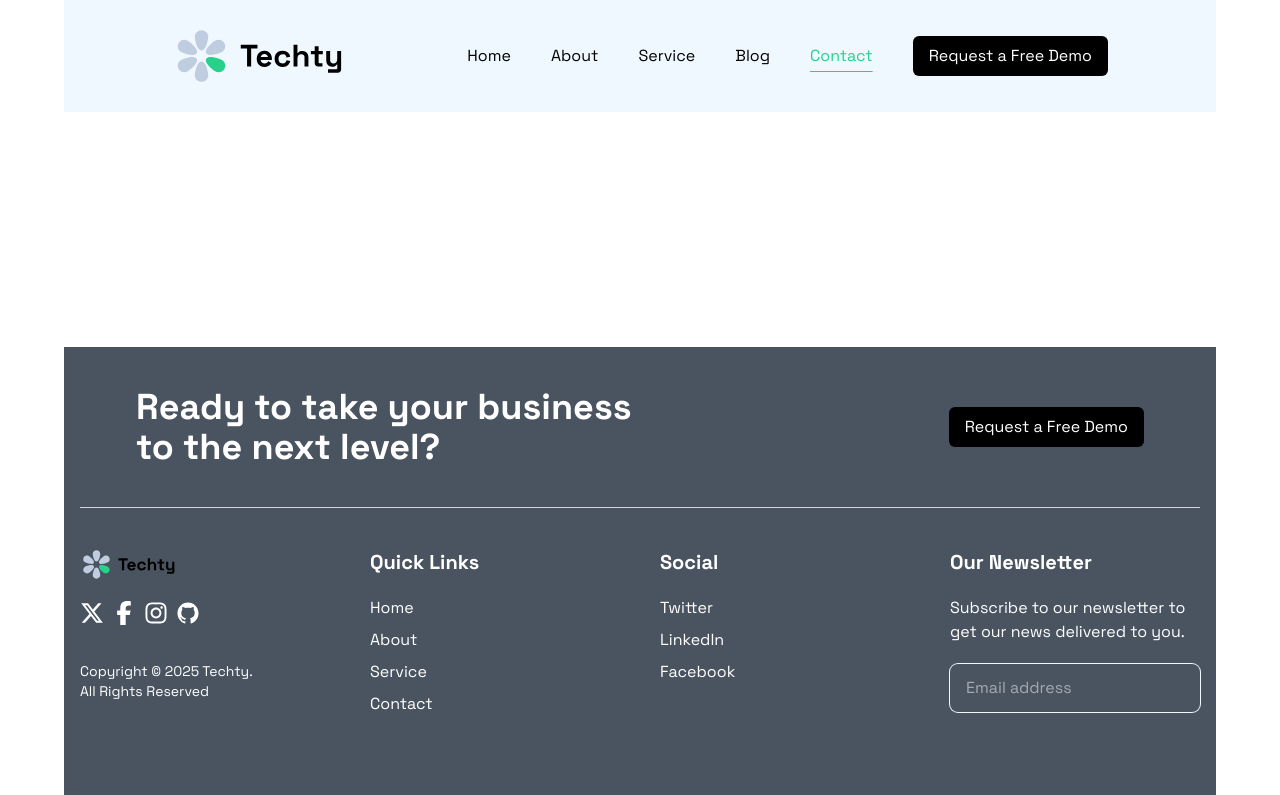
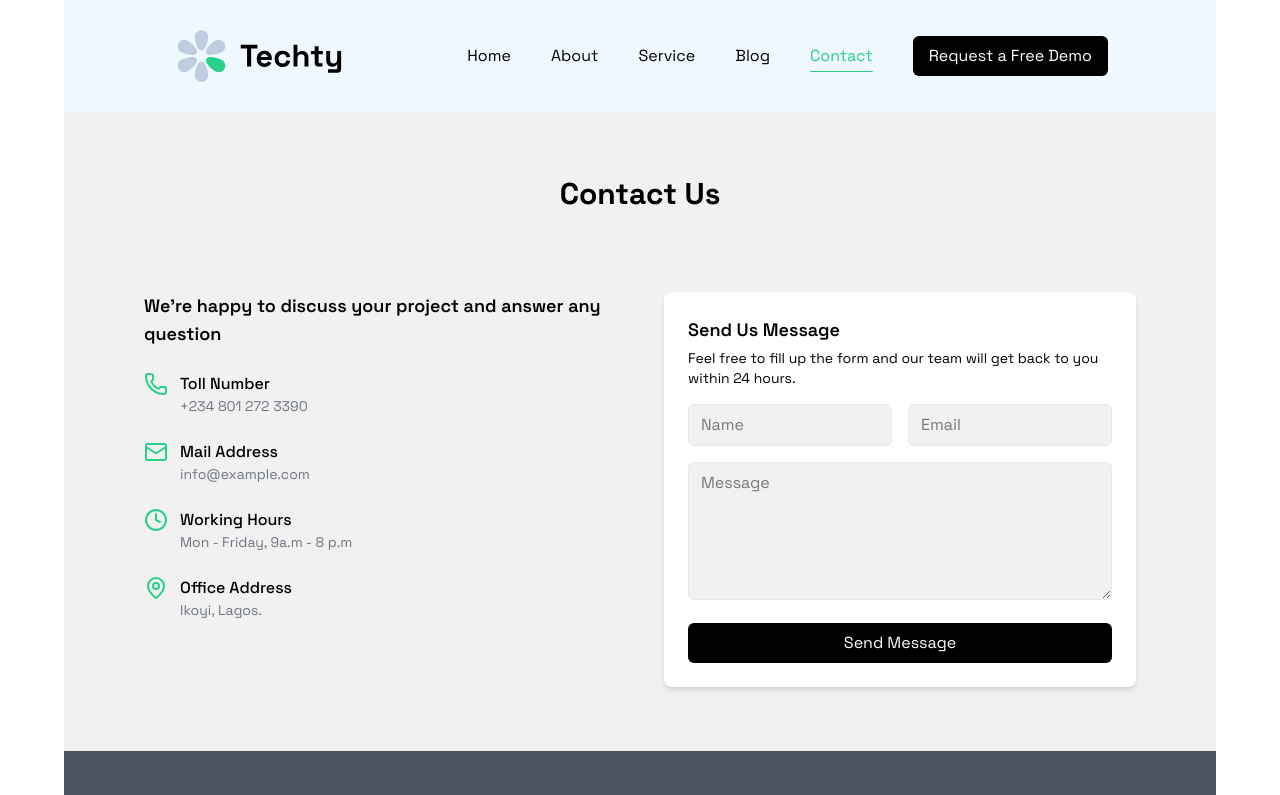
Before and after one commit to Donrealex/Techty, a React (Vite) app: page /contact in a window 1280 px wide. Shown: the top 795 px of the page. Built offline with nearby package versions, Linux system fonts and the light colour scheme.

Commit message:
All page ready just few touch needed in some area

```diff
--- /dev/null
+++ b/src/components/ContactHero.jsx
@@ -0,0 +1,97 @@
+import { Clock, Mail, MapPin, Phone } from 'lucide-react';
+import React from 'react'
+import Button from './Button';
+
+const ContactHero = () => {
+     const printMsg = () => {};
+  return (
+    <section className="container bg-[#F1F1F1] font-space py-16 px-6 md:px-20">
+      {/* Heading */}
+      <div className="text-center mb-12">
+        <h2 className="text-3xl font-bold">Contact Us</h2>
+        <p className="text-[#F1F1F1] mt-2">
+          We’re constantly pushing the boundaries of what’s possible and seeking
+          new ways to improve our services.
+        </p>
+      </div>
+
+      {/* Main Content */}
+      <div className="grid md:grid-cols-2 gap-12 items-start">
+        <div>
+          <h3 className="text-lg font-semibold mb-6">
+            We’re happy to discuss your project and answer any question
+          </h3>
+          {/* contact information */}
+          <div className="space-y-6">
+            <div className="flex flex-col-2 items-start gap-3">
+              <Phone className="w-6 h-6 text-[#28D08A]" />
+              <div>
+                <p className="font-medium">Toll Number</p>
+                <p className="text-[#6F7681] text-sm">+234 801 272 3390</p>
+              </div>
+            </div>
+            <div className="flex items-start gap-3">
+              <Mail className="w-6 h-6 text-[#28D08A]" />
+              <div>
+                <p className="font-medium">Mail Address</p>
+                <p className="text-[#6F7681] text-sm">info@example.com</p>
+              </div>
+            </div>
+            <div className="flex items-start gap-3">
+              <Clock className="w-6 h-6 text-[#28D08A]" />
+              <div>
+                <p className="font-medium">Working Hours</p>
+                <p className="text-[#6F7681] text-sm">
+                  Mon - Friday, 9a.m - 8 p.m
+                </p>
+              </div>
+            </div>
+            <div className="flex items-start gap-3">
+              <MapPin className="w-6 h-6 text-[#28D08A]" />
+              <div>
+                <p className="font-medium">Office Address</p>
+                <p className="text-[#6F7681] text-sm">Ikoyi, Lagos.</p>
+              </div>
+            </div>
+          </div>
+        </div>
+
+        {/* Contact Form */}
+        <div className="bg-white shadow-md rounded-lg p-6">
+          <h3 className="text-lg font-semibold">Send Us Message</h3>
+          <p className="text-[gray-500] text-sm mt-1 mb-4">
+            Feel free to fill up the form and our team will get back to you
+            within 24 hours.
+          </p>
+
+          <form className="space-y-4">
+            <div className="flex gap-4 ">
+              <input
+                type="text"
+                placeholder="Name"
+                className="w-1/2 border border-gray-200 bg-[#F1F1F1] rounded-md px-3 py-2 focus:outline-none focus:ring-2 focus:ring-[#28D08A]"
+              />
+              <input
+                type="email"
+                placeholder="Email"
+                className="w-1/2 border border-gray-200 bg-[#F1F1F1] rounded-md px-3 py-2 focus:outline-none focus:ring-2 focus:ring-[#28D08A]"
+              />
+            </div>
+            <textarea
+              rows="5"
+              placeholder="Message"
+              className="w-full border border-gray-200 bg-[#F1F1F1] rounded-md px-3 py-2 focus:outline-none focus:ring-2 focus:ring-[#28D08A]"
+            ></textarea>
+            <Button
+              func={printMsg}
+              name="Send Message"
+              style="bg-black rounded-md text-white px-4 py-2 hover:bg-[#28D09A] transition duration-300"
+            />
+          </form>
+        </div>
+      </div>
+    </section>
+  );
+}
+
+export default ContactHero
--- a/src/components/Footer.jsx
+++ b/src/components/Footer.jsx
@@ -29,7 +29,6 @@ const Footer = () => {
 
       {/* Footer Grid */}
       <div className="grid grid-cols-1 sm:grid-cols-2 lg:grid-cols-4 gap-10 w-full max-w-6xl">
-        {/* Logo & Social Icons */}
         <div className="flex flex-col gap-5 items-center lg:items-start">
           <NavLink to="/">
             <img
@@ -39,21 +38,38 @@ const Footer = () => {
             />
           </NavLink>
           <div className="grid grid-cols-4 gap-2">
-            <NavLink to="/x.com/donrealex1">
+            <NavLink
+              to="https://x.com/donrealex1"
+              target="_blank"
+              rel="noopener noreferrer"
+            >
               <FaXTwitter className="text-2xl" />
             </NavLink>
-            <NavLink to="/www.facebook.com/donrealex1">
+            <NavLink
+              to="https://www.facebook.com/donrealex1"
+              target="_blank"
+              rel="noopener noreferrer"
+            >
               <FaFacebookF className="text-2xl" />
             </NavLink>
-            <NavLink to="/instagram.com/donrealex001">
+            <NavLink
+              to="https://instagram.com/donrealex001"
+              target="_blank"
+              rel="noopener noreferrer"
+            >
               <FaInstagram className="text-2xl" />
             </NavLink>
-            <NavLink to="/github.com/donrealex">
+            <NavLink
+              to="https://github.com/donrealex"
+              target="_blank"
+              rel="noopener noreferrer"
+            >
               <IoLogoGithub className="text-2xl" />
             </NavLink>
           </div>
           <p className="text-sm  mt-4">
-            Copyright © {new Date().getFullYear()} Techty.<br/> All Rights Reserved
+            Copyright © {new Date().getFullYear()} Techty.
+            <br /> All Rights Reserved
           </p>
         </div>
 
@@ -95,8 +111,9 @@ const Footer = () => {
               className="w-full px-4 py-3 pr-28 ring ring-[#F0F8FF] rounded-lg"
             />
             <Button
-              onClick={printMsg}
-              className="absolute top-1/2 right-2 -translate-y-1/2 bg-black rounded-md text-white px-4 py-2 hover:bg-[#28D09A] transition duration-300"
+              func={printMsg}
+              name="join"
+              style="absolute top-1/2 right-2 -translate-y-1/2 bg-black rounded-md text-white px-4 py-2 hover:bg-[#28D09A] transition duration-300"
             >
               Join
             </Button>
--- a/src/pages/Contact.jsx
+++ b/src/pages/Contact.jsx
@@ -1,11 +1,13 @@
 import React from 'react'
 import Navbar from '../components/Navbar';
 import Footer from '../components/Footer';
+import ContactHero from '../components/ContactHero';
 
 const Contact = () => {
   return (
     <div className="flex flex-col h-screen justify-between min-w-full">
       <Navbar className="bg-white" />
+      <ContactHero />
       <Footer className="bg-[#6F7681]" />
     </div>
   );
```
